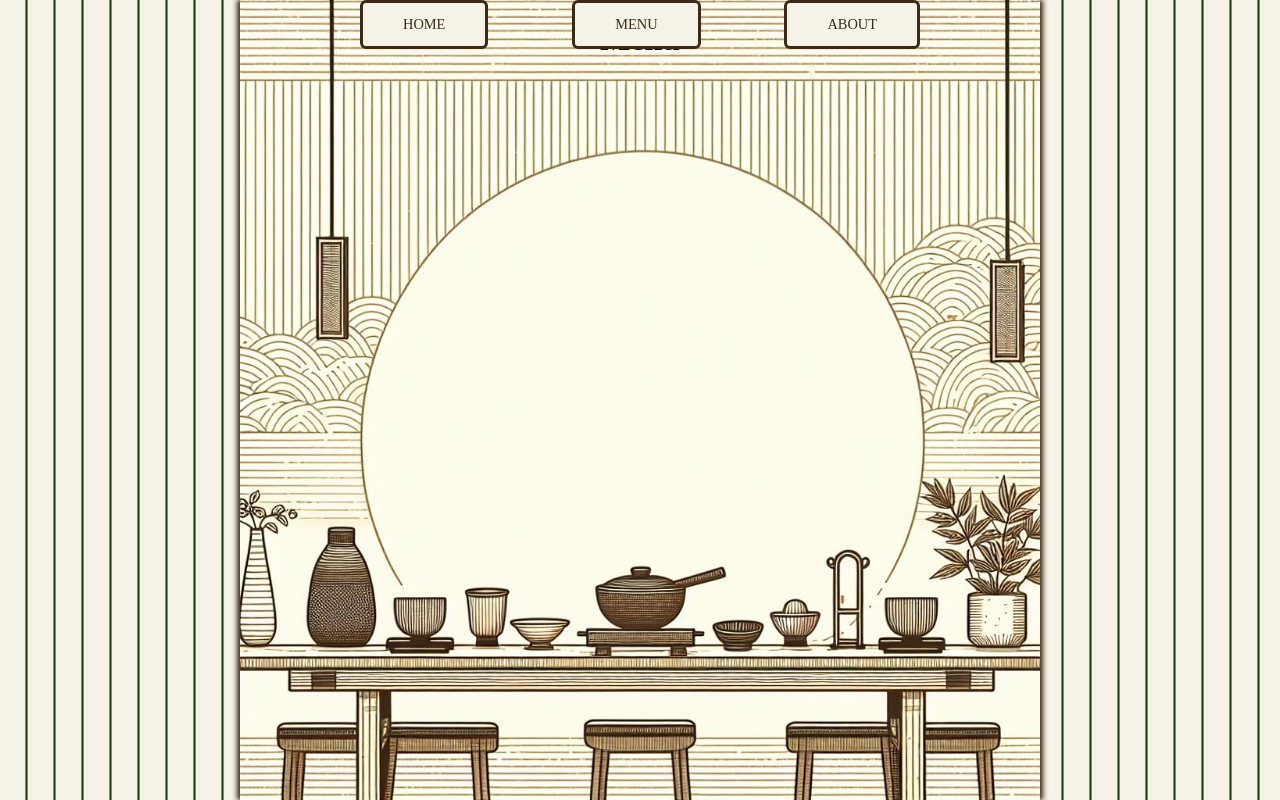
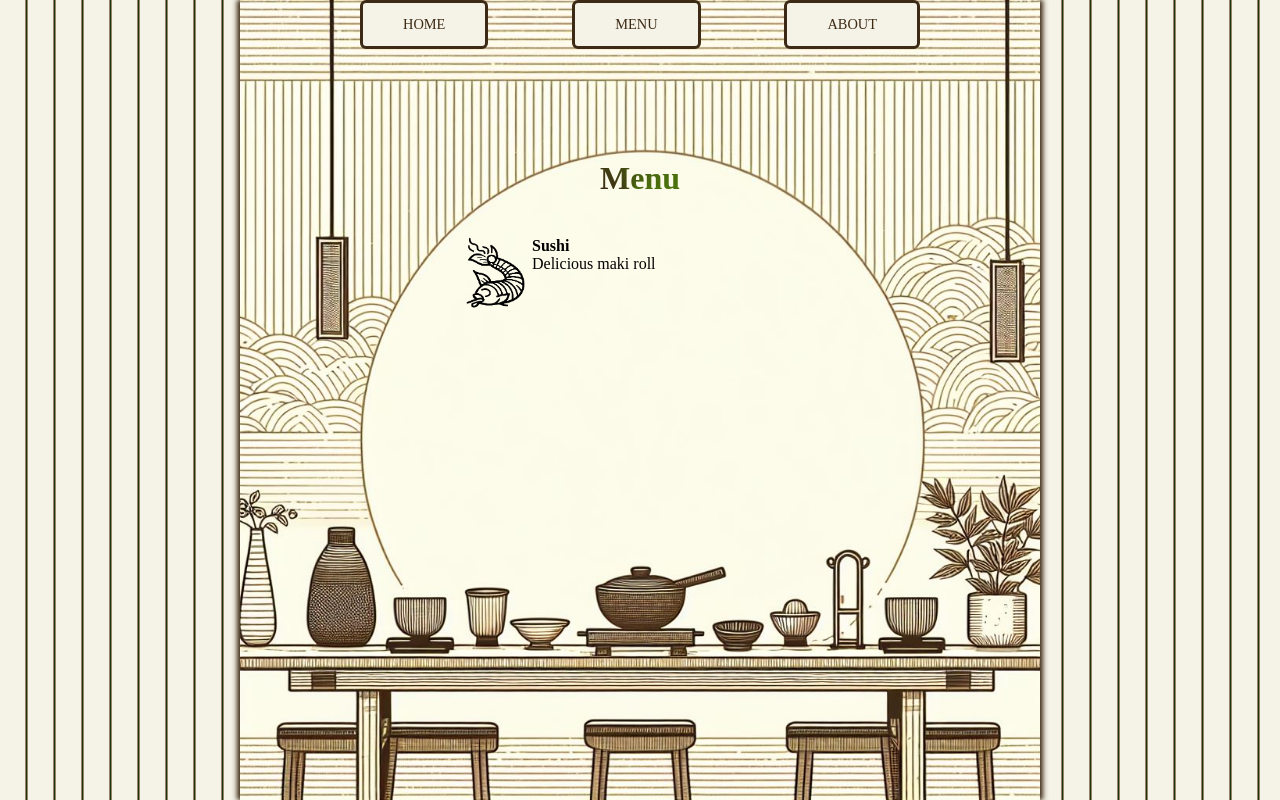
Before and after one commit to ruizterce/restaurant-page, a website built with webpack: page src/index.html in a window 1280 px wide. Both pictures are taken after a click on the button "MENU". Built offline with nearby package versions, Linux system fonts and the light colour scheme; a web font is replaced by a local one.

Commit message:
Add some elements and specific style to Menu page
Add some elements to menu page through loadMenu():
h1 and a first static .dish element with image
and text areas

Add initial styling for menu page in style.css

```diff
--- a/src/loadMenu.js
+++ b/src/loadMenu.js
@@ -1,3 +1,6 @@
+
+import fish from './img/fish.png'
+
 const loadMenu = () => {
     const contentDiv = document.querySelector('#content')
 
@@ -7,7 +10,43 @@ const loadMenu = () => {
     h1Div.className = 'menu';
     h1Div.textContent = 'Menu';
 
+    const dishArea = document.createElement('div');
+    dishArea.id = 'dishArea';
+    dishArea.className = 'menu';
+
+    const dish = document.createElement('div');
+    dish.className = 'menu dish';
+
+    const iconWrapper = document.createElement('div');
+    iconWrapper.className = 'menu iconWrapper';
+
+    const img = document.createElement('img');
+    img.src = fish;
+
+    iconWrapper.appendChild(img);
+
+    const textWrapper = document.createElement('div');
+    textWrapper.className = 'menu textWrapper';
+
+    const dishName = document.createElement('h4');
+    dishName.className = 'menu';
+    dishName.textContent = 'Sushi';
+
+    const dishDesc = document.createElement('p');
+    dishDesc.className = 'menu';
+    dishDesc.textContent = 'Delicious maki roll';
+
+    textWrapper.appendChild(dishName);
+    textWrapper.appendChild(dishDesc);
+
+    dish.appendChild(iconWrapper);
+    dish.appendChild(textWrapper);
+
+    dishArea.appendChild(dish);
+
+
     contentDiv.appendChild(h1Div);
+    contentDiv.appendChild(dishArea);
 
 };
 
--- a/src/style.css
+++ b/src/style.css
@@ -86,13 +86,6 @@ header {
     background-repeat: no-repeat;
     background-size: cover;
 
-    img {
-        position: absolute;
-        z-index: -1;
-        height: 100vh;
-        width: 100vh;
-    }
-
     h1.home {
         margin: 30vh 0 -2vh;
         text-align: center;
@@ -125,4 +118,42 @@ header {
         color: var(--caf-noir);
         line-height: 1.8vh;
     }
+
+    h1.menu {
+        margin: 20vh 0 5vh;
+        text-align: center;
+        font-size: 4vh;
+        color: transparent;
+        background-image: conic-gradient(from 95.2deg at 35% 90%, var(--alabaster), var(--caf-noir), var(--avocado));
+        background-clip: text;
+        -webkit-background-clip: text;
+        background-position: left;
+    }
+
+    div.menu#dishArea {
+        width: 55vh;
+        position: relative;
+        left: 5vh;
+        display: grid;
+        grid-template-columns: 1fr 1fr;
+
+        .menu.dish {
+            display: flex;
+
+            .iconWrapper {
+                img {
+                    width: 9vh;
+                    height: 9vh;
+                }
+            }
+
+            h4 {
+                margin: 0px;
+            }
+
+            p {
+                margin: 0px;
+            }
+        }
+    }
 }
```
Also changed, not shown: src/img/fish.png (added).
